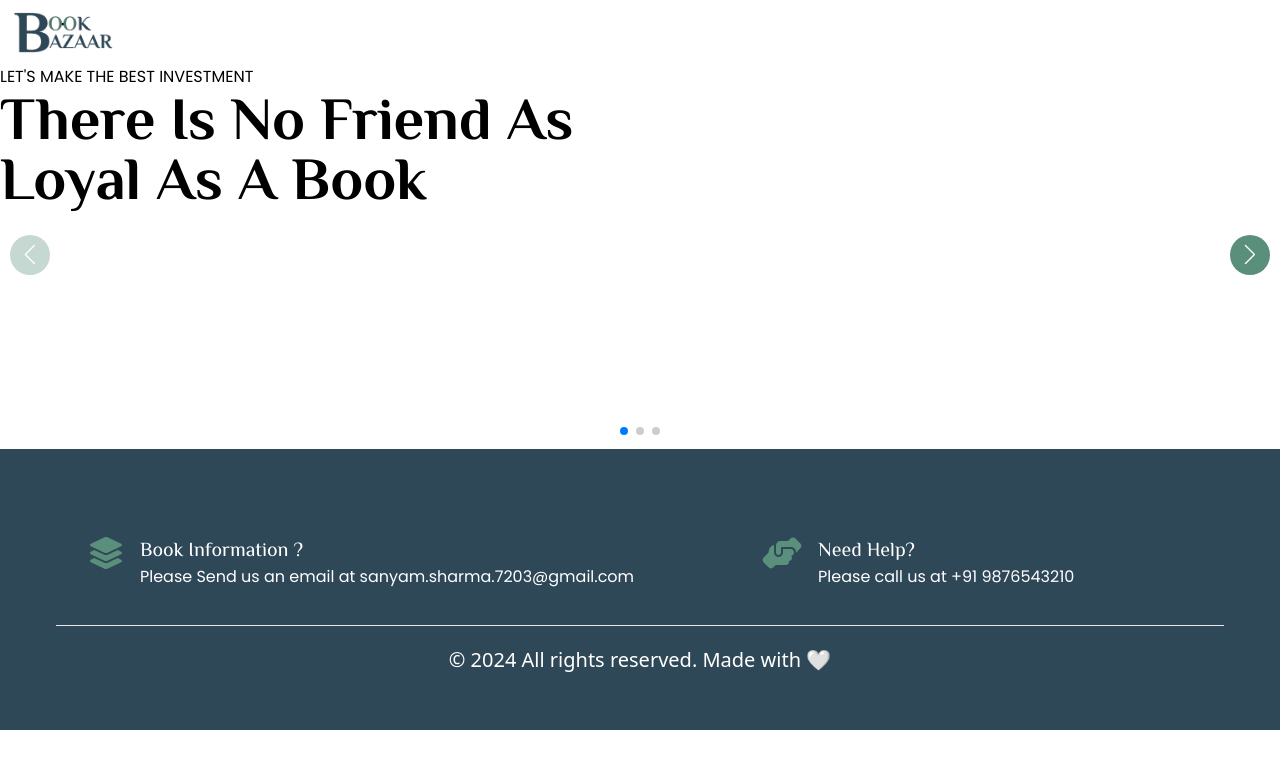
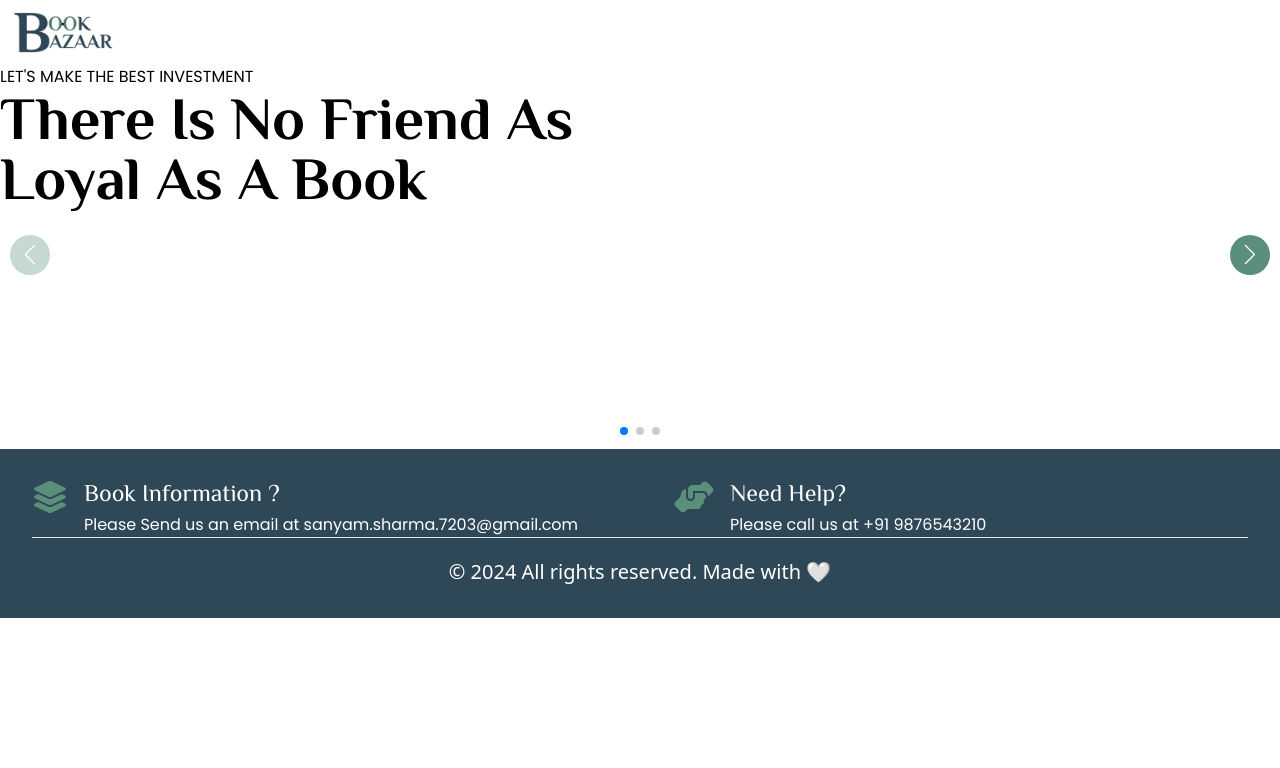
Before and after one commit to Anonymous777-ind/BookBazaar, a React (Vite) app in the folder Frontend/: page / in a window 1280 px wide. Shown: the top 768 px of the page. Built offline with nearby package versions, Linux system fonts and the light colour scheme.

Commit message:
files modified

```diff
--- a/Frontend/src/components/Footer.jsx
+++ b/Frontend/src/components/Footer.jsx
@@ -5,37 +5,41 @@ import { faHandshakeAngle } from '@fortawesome/free-solid-svg-icons'
 
 function Footer() {
   return (
-      <footer className='bg-custom-blue p-14 mx-auto' >
-        <div className="flex gap-24 container w-full">
-          <div className="p-8 flex gap-4">
+    <>
+     <footer className='bg-custom-blue p-8 w-screen	'>
+      <div className="footer-top-info w-full lg:flex md:flex gap-24 ">
+      <div className="footer-left flex gap-4">
       <div className="icon  ">
               <FontAwesomeIcon icon={faLayerGroup} size="2xl" style={{ color: "#5a8f7b" }} />
             </div>
-            <div className="text-custom-white  leading-6	text-2xl  text-white">
-              <h1 className='font-custom-heading text-[20px] xs:text-[10px] '>Book Information ?</h1>
-              <p className='text-[16px] leading-8 font-custom-sub-heading-para'>Please Send us an email at sanyam.sharma.7203@gmail.com</p>
+            <div className="text-custom-white  leading-6	text-2xl flex-col gap-6  text-white">
+              <h1 className='font-custom-heading'>Book Information ?</h1>
+              <p className='text-base leading-6 font-custom-sub-heading-para pt-2'>Please Send us an email at sanyam.sharma.7203@gmail.com</p>
             </div>
       </div>
-          <div className="mt-8 flex gap-4">
+      <div className="footer-right flex gap-4 ">
       <div className="icon">
           <FontAwesomeIcon icon={faHandshakeAngle} size="2xl" style={{color: "#5a8f7b"}} />
           </div>
-          <div className="text-custom-white leading-6	text-2xl font-custom-heading text-white">
-            <h1 className='font-custom-heading md:text-[20px] xs:text-[10px]' >Need Help?</h1>
-            <p className='leading-8 font-custom-sub-heading-para md:text-[16px] xs:text-[10px]'>Please call us at +91 9876543210</p>
+          <div className="text-custom-white   leading-6	text-2xl flex-col gap-6  text-white">
+            <h1 className='font-custom-heading' >Need Help?</h1>
+            <p className='text-base leading-6 font-custom-sub-heading-para pt-2'>Please call us at +91 9876543210</p>
+          </div>
       </div>
       </div>
 
-
-
-        </div>
+      <div className="footer-bottom-info">
       <hr />
         <div className=' pt-5 '>
           <div >
             <p className='text-white text-xl custom-sub-heading-para text-center'> ©  2024 All rights reserved. Made with 🤍</p>
           </div>
         </div>
+      </div>
      </footer>
+
+    </>
+
   )
 }
 
--- a/Frontend/src/index.css
+++ b/Frontend/src/index.css
@@ -3,3 +3,8 @@
 @tailwind base;
 @tailwind components;
 @tailwind utilities;
+*{
+    padding: 0;
+    margin: 0;
+    box-sizing: border-box;
+}
--- a/Frontend/tailwind.config.js
+++ b/Frontend/tailwind.config.js
@@ -18,7 +18,8 @@ export default {
       },
       padding: {
         "padding-sm": "0.875rem"
-      }
+      },
+
     },
   },
   plugins: [],
```
Lines whose indentation alone changed are shown as unchanged.
